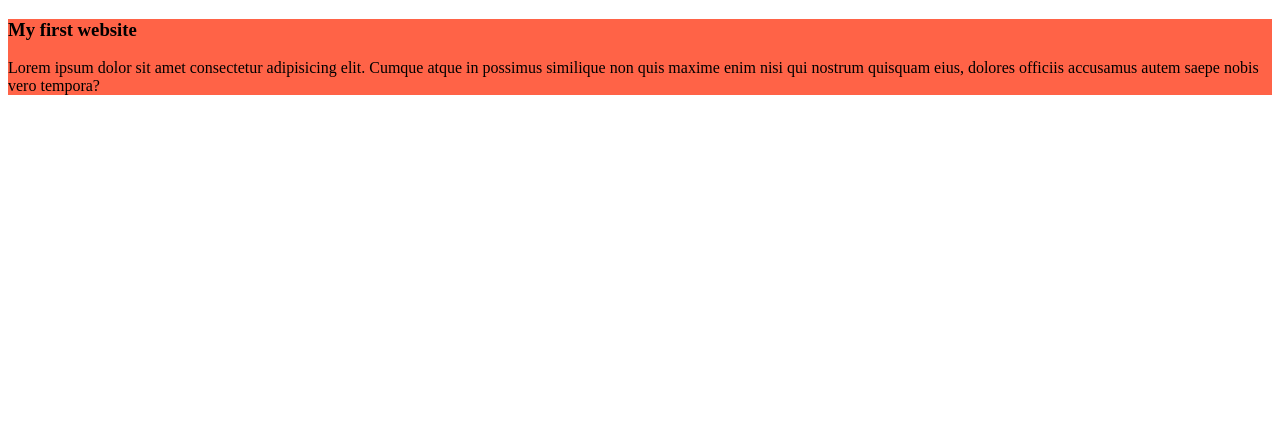
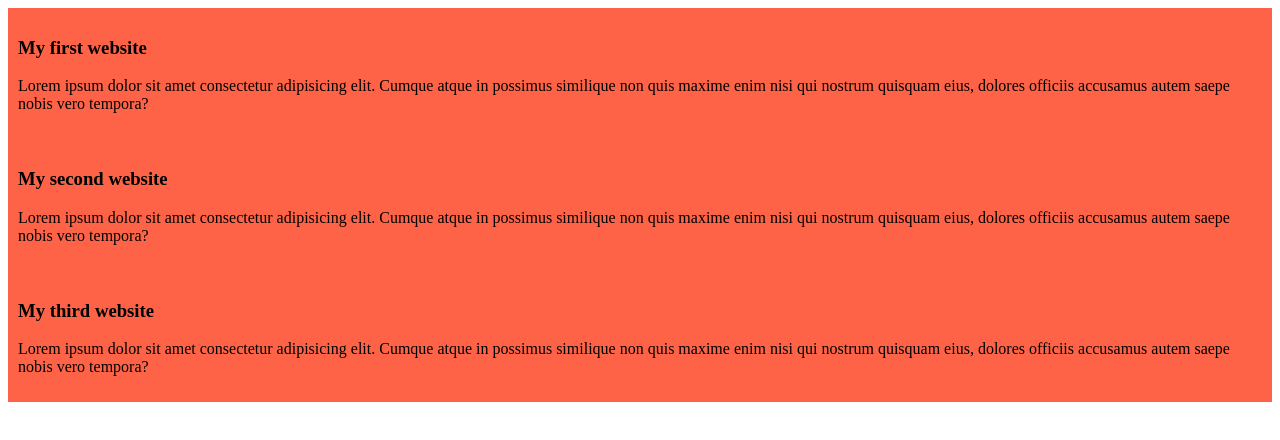
Before and after one commit to israkjahan/my-simple-website, a plain HTML site: page index.html in a window 1280 px wide. Drawn offline with Linux system fonts and the light colour scheme.

Commit message:
added the second and third blog

```diff
--- a/index.html
+++ b/index.html
@@ -11,5 +11,13 @@
         <h3>My first website</h3>
         <p>Lorem ipsum dolor sit amet consectetur adipisicing elit. Cumque atque in possimus similique non quis maxime enim nisi qui nostrum quisquam eius, dolores officiis accusamus autem saepe nobis vero tempora?</p>
     </div>
+    <div>
+        <h3>My second website</h3>
+        <p>Lorem ipsum dolor sit amet consectetur adipisicing elit. Cumque atque in possimus similique non quis maxime enim nisi qui nostrum quisquam eius, dolores officiis accusamus autem saepe nobis vero tempora?</p>
+    </div>
+    <div>
+        <h3>My third website</h3>
+        <p>Lorem ipsum dolor sit amet consectetur adipisicing elit. Cumque atque in possimus similique non quis maxime enim nisi qui nostrum quisquam eius, dolores officiis accusamus autem saepe nobis vero tempora?</p>
+    </div>
 </body>
 </html>
--- a/styles/blog.CSS
+++ b/styles/blog.CSS
@@ -1,3 +1,4 @@
 div{
     background-color: tomato;
+    padding: 10px;
 }
```
